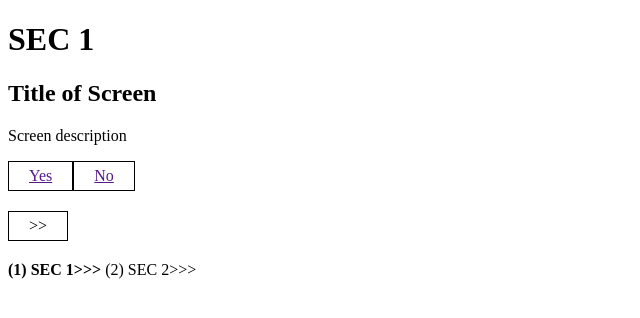
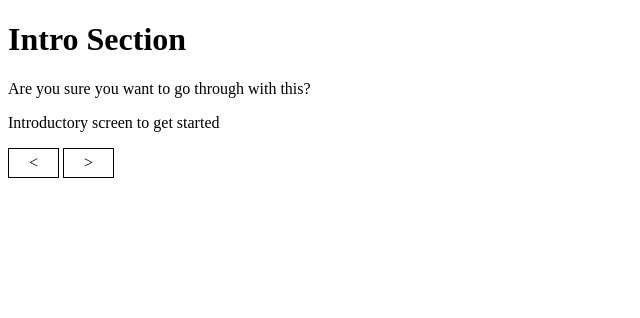
Before and after one commit to alexiscott/wizard, a plain HTML site: page index.html in a window 1280 px wide. Shown: the whole page, without its empty margins (0-640 px from the left). Drawn offline with Linux system fonts and the light colour scheme.

Commit message:
backbone it

```diff
--- a/app.js
+++ b/app.js
@@ -1,207 +1,4 @@
-var namespace = {};
+var namespace = namespace || {};
 
-/////////////////
-// WIZARD VIEW //
-/////////////////
-
-namespace.ui = {};
-namespace.ui.Wizard = Backbone.View.extend({
-  id: 'wizard',
-  el: '#wizard',
-  events: {
-    "click #next-step" : "nextStep",
-    "click #prev-step" : "prevStep"
-  },
-
-  initialize: function(options) {
-    this.options = options || {};
-    _.bindAll(this, 'render');
-    this.currentStep = 0;
-  },
-
-  render: function() {
-    this.progressIndicator = $("#progress-indicator");
-    this.sectionTitle = $("h1#section-title");
-    this.stepTitle = $("h2#step-title");
-    this.stepDescription = $("p#step-instructions");
-    this.nextStepButton = $("#next-step");
-    this.prevStepButton = $("#prev-step");
-    this.renderCurrentStep();
-    return this;
-  },
-
-  renderProgressIndicator: function() {
-    this.progressIndicator.empty();
-    _.each(this.options.steps, _.bind(function(step) {
-      var text =  "(" + step.step_number + ") " + step.section_title + ">>> ";
-      var el = document.createElement('span');
-      $(el).text(text);
-      if (step.step_number == this.currentStep + 1) $(el).addClass('active');
-      this.progressIndicator.append(el);
-    }, this));
-  },
-
-  renderCurrentStep: function() {
-    var currentStep = this.options.steps[this.currentStep];
-    if (!this.isFirstStep()) var prevStep = this.options.steps[this.currentStep - 1];
-    var nextStep = this.options.steps[this.currentStep + 1];
-
-    this.sectionTitle.html(currentStep.section_title);
-    this.stepTitle.html(currentStep.screen_title);
-    this.stepDescription.html(currentStep.screen_description);
-    this.currentView = currentStep.view;
-    this.renderProgressIndicator();
-
-    if (prevStep) {
-      this.prevStepButton.html("<<").show()
-    } else {
-      this.prevStepButton.hide();
-    };
-    if (nextStep) {
-      this.nextStepButton.html(">>");
-    } else {
-      this.nextStepButton.html("Finish");
-    };
-  },
-
-  nextStep: function() {
-    //    if (this.currentView.validate()) {
-    if (!this.isLastStep()) {
-      //       this.currentView.validate();
-      this.currentStep += 1;
-      this.renderCurrentStep();
-    } else {
-      //     this.save();
-    };
-    //    };
-  },
-
-  goToStep: function() {
-      this.currentStep = 1; // AIS.
-      this.renderCurrentStep();
-  },
-
-  prevStep: function() {
-    if (!this.isFirstStep()) {
-      this.currentStep -= 1;
-      this.renderCurrentStep();
-    };
-  },
-
-  isFirstStep: function() {
-    return (this.currentStep == 0);
-  },
-
-  isLastStep: function() {
-    return (this.currentStep == this.options.steps.length - 1);
-  }
-});
-
-
-
-
-// backbone view that calls the wizard ui element
-namespace.views = {};
-
-///////////////////////
-// WIZARD STEP VIEWS //
-///////////////////////
-
-namespace.views.WizardStepOne = Backbone.View.extend({
-  el: "#current-step-container",
-  initialize: function(){
-    this.render();
-  },
-  render: function(){
-    // Buttons render here.
-    var buttonsView = new ButtonsView({ el: '#buttons', model: this.model });
-  }
-});
-
-
-var ButtonsView = Backbone.View.extend({
-
-  initialize: function() {
-    this.render();
-  },
-
-  events: {
-    "click .but": "transitionUp",
-    "click .but": "tranistionDown",
-},
-
-  transitionUp: function() {
-    console.log("Transition up");
-    event.preventDefault();
-},
-
-  tranistionDown: function() {
-    console.log("Transition down");
-    this.model.set({selected: true});
-    console.log("sel: ", this.model.get('selected'));
-    event.preventDefault();
-  },
-
-  render: function() {
-    // Move loop into parent function.
-    var buttons = this.model.get("buttons");
-    var b = '';
-     _.each(buttons, function(button) {
-       var compiled = _.template('<a href="" class="but button"><%= title %></a>');
-       b = b + compiled({title: button.buttonTitle});
-    });
-    console.log(this);
-    $(this.el).html(b);
-  }
-});
-
-
-
-
-  // Model construction.
-namespace.views.MyWizard = Backbone.View.extend({
-  initialize: function() {
-    _.bindAll(this, 'render', 'wizardMethod');
-    this.render();
-  },
-
-  render: function() {
-    this.wizardMethod();
-    return this;
-  },
-
-  wizardMethod: function() {
-
-    var Screen = Backbone.Model.extend({
-      defaults: {
-        selected: false
-      }
-    });
-
-    var steps = _.map(bp_wizard_data, function(obj, index) {
-
-      var screen = new Screen({
-        screenId: obj.screenId,
-        buttons: obj.buttons
-      });
-
-      return {
-        step_number:             index + 1,
-        section_title:            obj.sectionTitle,
-        screen_title:             obj.screenTitle,
-        screen_description:       obj.screenDescription,
-        view :                    new namespace.views.WizardStepOne({ model : screen })
-      }
-    });
-    //    console.log("Steps: ", steps);
-
-    var view = new namespace.ui.Wizard({
-      steps : steps
-    });
-
-    $("#current_step").html(view.render().el);
-  }});
-
-
-// Initialize.
-var myWizard = new namespace.views.MyWizard ();
+// Make view from first model in collection.
+new namespace.views.wizard({ model : namespace.collections.screens.first() })
--- a/data.js
+++ b/data.js
@@ -21,41 +21,72 @@ var bp_wizard_sections = {
 var bp_wizard_data =
   [
     {
-    screenId: 0,
-    screenTitle: "Title of Screen",
-    screenDescription: "Screen description",
-    section: 123,
-    sectionTitle: "SEC 1",
+    screenId: 1,
+    screenTitle: "Are you sure you want to go through with this?",
+    screenDescription: "Introductory screen to get started",
+    section: 1,
+    sectionTitle: "Intro Section",
     buttons: [
       {
         buttonTitle: "Yes",
-        buttonResult: "Bad choice",
-        buttonLinkTo: 0
+        buttonResult: "You decided to go through with this",
+        buttonLinkTo: 2
       },
       {
         buttonTitle: "No",
-        buttonResult: "Better choice",
-        buttonLinkTo: 1
+        buttonResult: "We regret that this was not for you.",
+        buttonLinkTo: 3
       },
     ]
   },
     {
-    screenId: 1,
-    screenTitle: "2 Title of Screen",
-    screenDescription: "2 Screen description",
-    section: 123,
+    screenId: 2,
+    screenTitle: "Do you live in the LA area?",
+    screenDescription: "Getting a feel for where you are at",
+    section: 1,
+    sectionTitle: "Intro Section",
+    buttons: [
+      {
+        buttonTitle: "Yes",
+        buttonResult: "Good to have another LA'er on board.",
+        buttonLinkTo: 4
+      },
+      {
+        buttonTitle: "No",
+        buttonResult: "We only can help people living in the LA area.",
+        buttonLinkTo: 3
+      },
+    ]
+  },
+
+    {
+    screenId: 3,
+    screenTitle: "Sorry we can't help you",
+    screenDescription: "Try something else instead",
+    section: 1,
+    sectionTitle: "SEC 1",
+    buttons: []
+  },
+
+    {
+    screenId: 4,
+    screenTitle: "What color pyjamas do you wear?",
+    screenDescription: "Or maybe they are chequered",
+    section: 2,
     sectionTitle: "SEC 2",
     buttons: [
       {
-        buttonTitle: "Yes",
-        buttonResult: "Bad choice",
-        buttonLinkTo: 0
+        buttonTitle: "Blue",
+        buttonResult: "Blue pyjama person.",
+        buttonLinkTo: 5
       },
       {
-        buttonTitle: "No",
-        buttonResult: "Better choice",
-        buttonLinkTo: 1
+        buttonTitle: "Any other color or chequered",
+        buttonResult: "Uptight chequerer pyjama person.",
+        buttonLinkTo: 6
       },
     ]
-  }
+  },
+
+
   ];
--- a/index.html
+++ b/index.html
@@ -48,8 +48,16 @@
   <!-- ========= -->
   <script src="libs/jquery.min.js" type="text/javascript"></script>
   <script src="libs/underscore.js" type="text/javascript"></script>
+
+  <!-- ========= -->
+  <!-- APP -->
+  <!-- ========= -->
+
   <script src="libs/backbone.js" type="text/javascript"></script>
   <script src="data.js" type="text/javascript"></script>
+  <script src="models.js" type="text/javascript"></script>
+  <script src="views.js" type="text/javascript"></script>
+  <script src="collections.js" type="text/javascript"></script>
   <script src="app.js" type="text/javascript"></script>
 
 </body>
```
